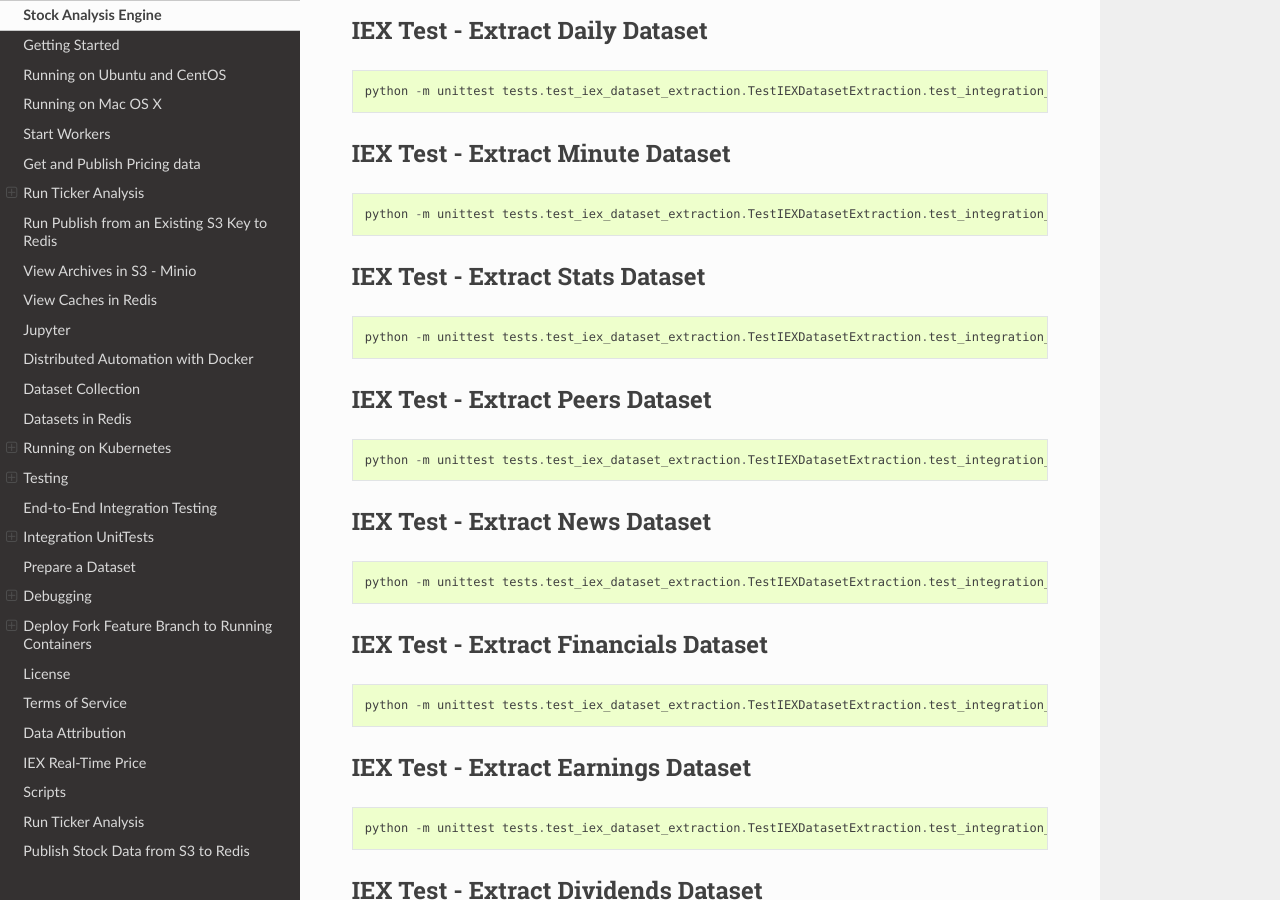
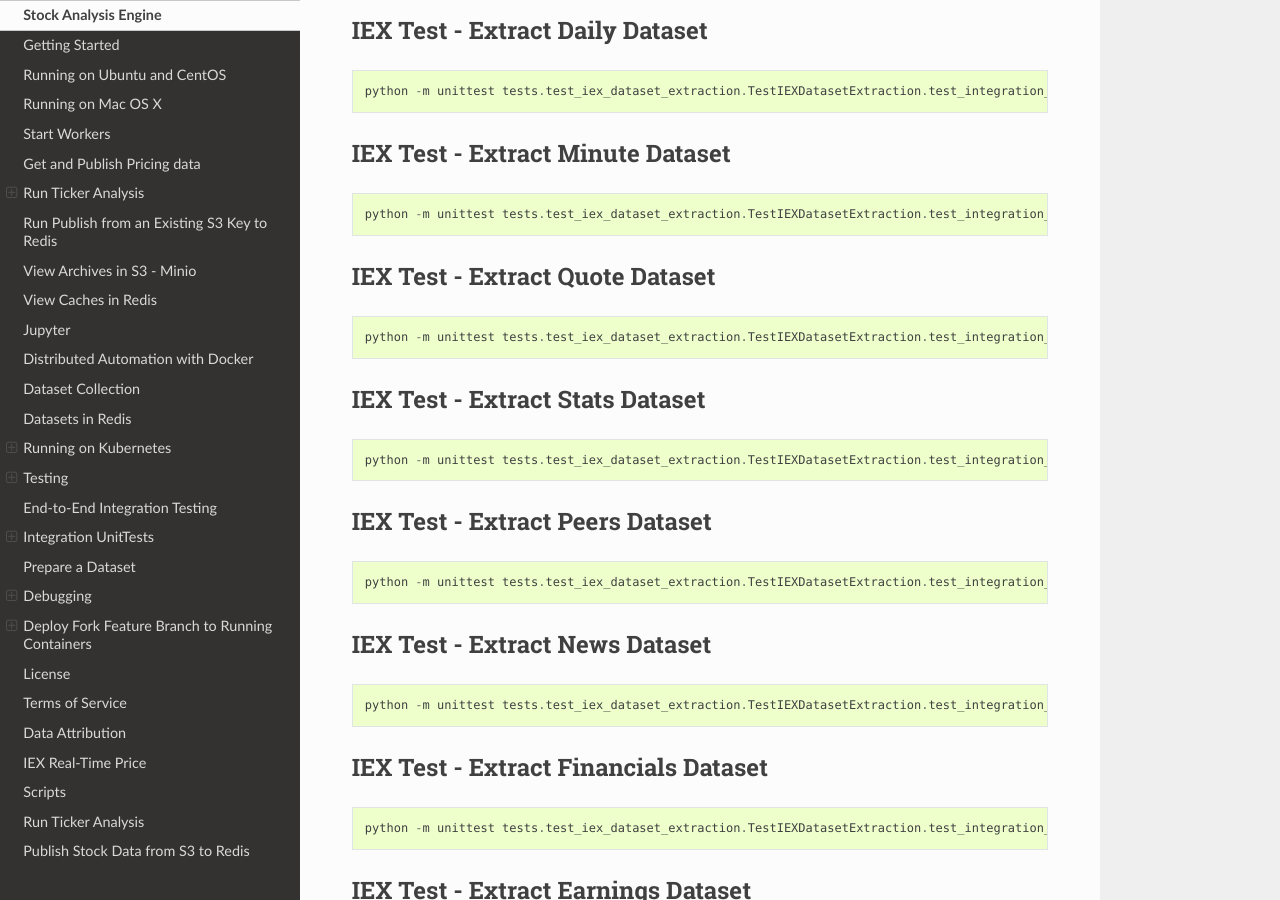
Before and after one commit to AlgoTraders/stock-analysis-engine, a Sphinx documentation site: the page built from docs/source/README.rst, in a window 1280 px wide and 900 px high, scrolled down 14554 px. Built offline with Sphinx 7.4.7 and the Read the Docs theme 2.0.0, drawn with Linux system fonts in a browser that asks for light colours.

Commit message:
syncing the readme ot the new extract quote dataset from Redis

```diff
--- a/docs/source/README.rst
+++ b/docs/source/README.rst
@@ -728,6 +728,13 @@ IEX Test - Extract Minute Dataset
 
     python -m unittest tests.test_iex_dataset_extraction.TestIEXDatasetExtraction.test_integration_extract_minute_dataset
 
+IEX Test - Extract Quote Dataset
+--------------------------------
+
+::
+
+    python -m unittest tests.test_iex_dataset_extraction.TestIEXDatasetExtraction.test_integration_extract_quote_dataset
+
 IEX Test - Extract Stats Dataset
 --------------------------------
 
```
